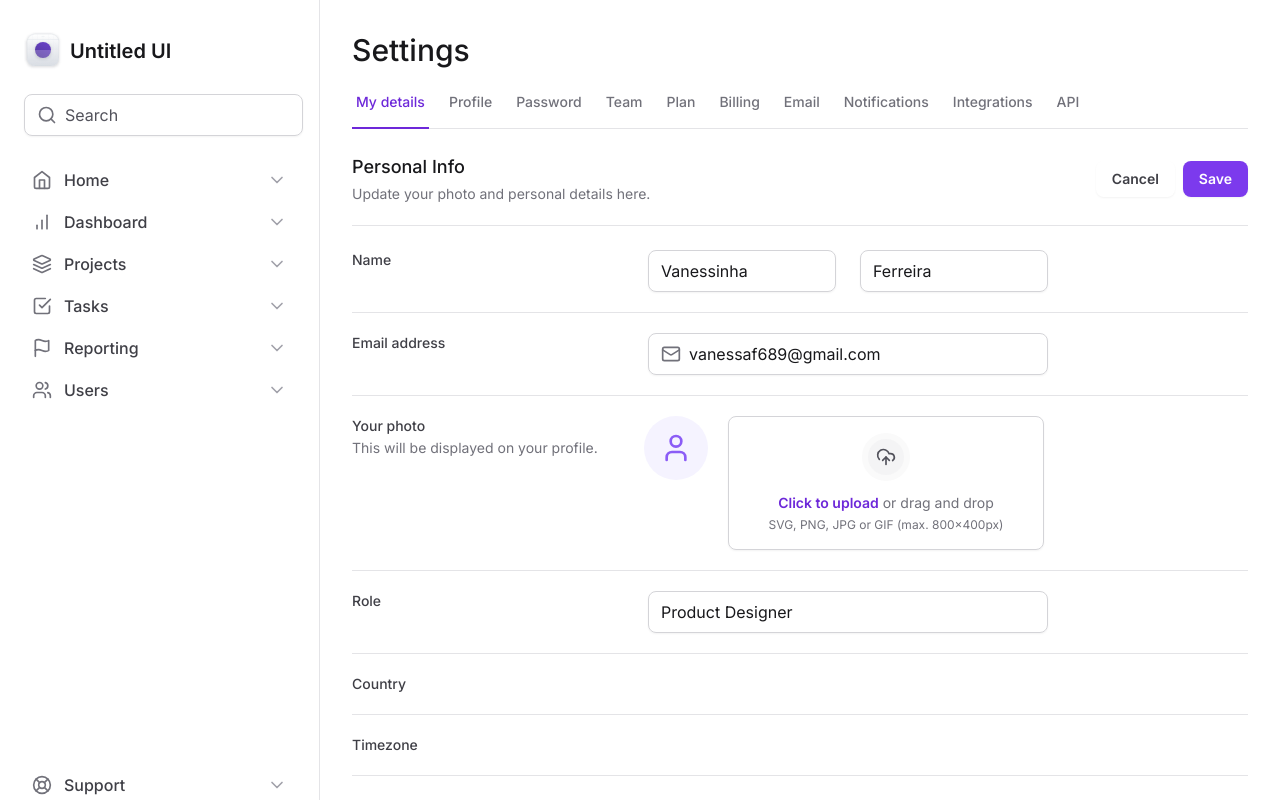
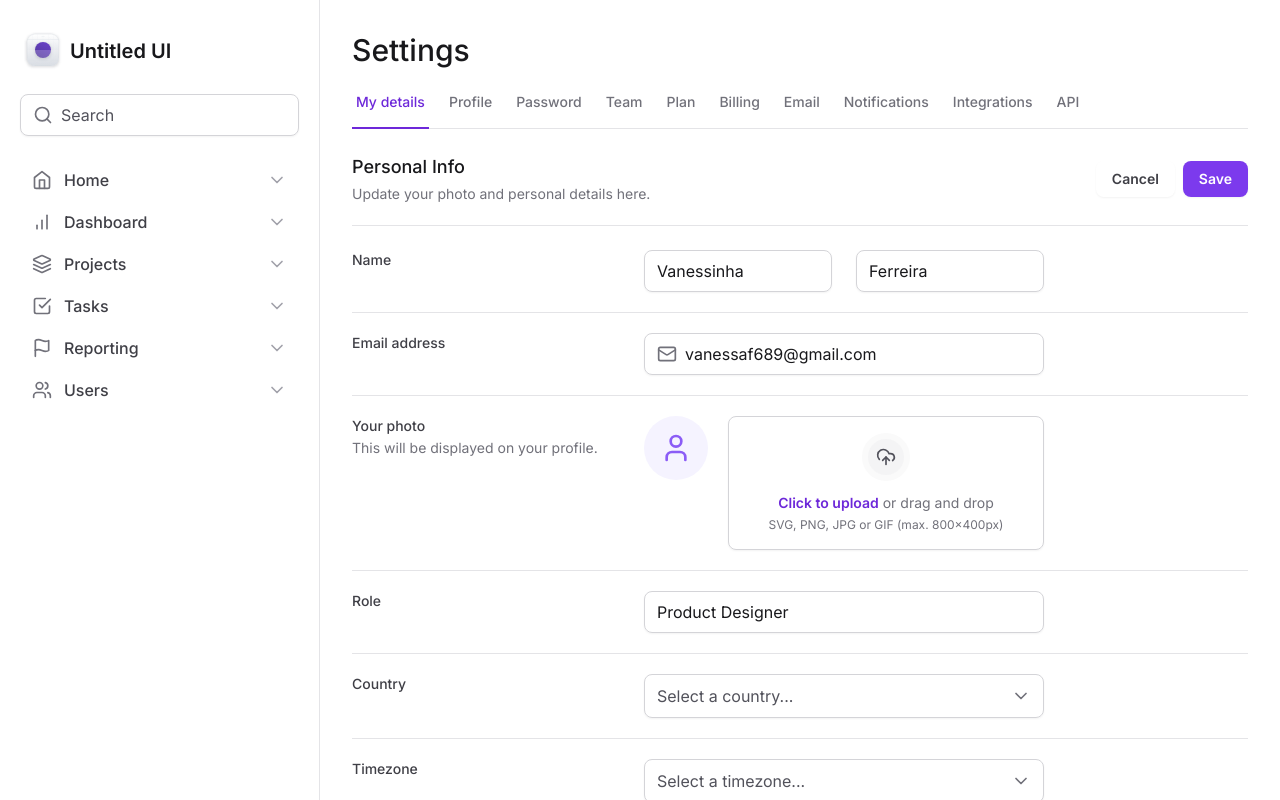
Before and after one commit to Vanessa-Ap-Ferreira/tailwind-next, a Next.js app: page / in a window 1280 px wide. Shown: the top 800 px of the page. Built offline with nearby package versions, Linux system fonts and the light colour scheme.

Commit message:
component: select

```diff
--- a/package.json
+++ b/package.json
@@ -9,6 +9,7 @@
     "lint": "next lint"
   },
   "dependencies": {
+    "@radix-ui/react-select": "^1.2.2",
     "@radix-ui/react-tabs": "^1.0.4",
     "@types/node": "20.5.7",
     "@types/react": "18.2.21",
--- a/src/app/page.tsx
+++ b/src/app/page.tsx
@@ -1,9 +1,11 @@
 
 import { InputControl, InputPrefix, InputRoot } from '@/components/Input'
 import { SetttingsTabs } from '@/components/SettingsTabs'
-import { Mail } from 'lucide-react'
 
 import * as FileInput from '@/components/Form/FileInput'
+import { Select } from '@/components/Form/Select'
+import { SelectItem } from '@/components/Form/Select/SelectItem'
+import { Mail } from 'lucide-react'
 
 export default function Home() {
   return (
@@ -78,12 +80,18 @@
 
           <div className='grid gap-3 grid-cols-form pt-5'>
             <label htmlFor='country' className='text-sm font-medium text-zinc-700'>Country</label>
-            <div></div>
+            <Select placeholder='Select a country...' >
+              <SelectItem value='br' text='Brazil' />
+              <SelectItem value='us' text='United States' />
+            </Select>
           </div>
 
           <div className='grid gap-3 grid-cols-form pt-5'>
             <label htmlFor='timezone' className='text-sm font-medium text-zinc-700'>Timezone</label>
-            <div></div>
+            <Select placeholder='Select a timezone...' >
+              <SelectItem value='utc8' text='Pacific Standard Time (UTC-08:00)' />
+              <SelectItem value='utc3' text='America São Paulo (UTC-03:00)' />
+            </Select>
           </div>
 
           <div className='grid gap-3 grid-cols-form pt-5'>
--- /dev/null
+++ b/src/components/Form/Select/SelectItem.tsx
@@ -0,0 +1,26 @@
+'use client'
+
+import * as Select from '@radix-ui/react-select';
+import { Check } from "lucide-react";
+
+export interface SelectItemProps extends Select.SelectItemProps {
+  text: string
+}
+
+export function SelectItem({ text, ...props }: SelectItemProps) {
+  return (
+    <>
+      <Select.Item
+        className='flex items-center justify-between gap-2 px-3 py-2.5 outline-none data-[highlighted]:bg-zinc-50'
+        {...props}
+      >
+        <Select.ItemText className='text-black'>
+          {text}
+        </Select.ItemText>
+        <Select.ItemIndicator>
+          <Check className='h-4 w-4 text-violet-500' />
+        </Select.ItemIndicator>
+      </Select.Item>
+    </>
+  )
+}
--- /dev/null
+++ b/src/components/Form/Select/index.tsx
@@ -0,0 +1,38 @@
+'use client'
+
+import * as SelectPrimitve from '@radix-ui/react-select'
+import { ChevronDown } from 'lucide-react'
+import { ReactNode } from 'react'
+
+export interface SelectProps {
+  children: ReactNode
+  placeholder: string
+}
+
+export function Select({ children, placeholder }: SelectProps) {
+  return (
+    <SelectPrimitve.Root>
+
+      <SelectPrimitve.Trigger className='flex h-11 w-full items-center justify-between gap-2 rounded-lg border border-zinc-300 px-3 py-2 shadow-sm data-[placeholder]:text-zinc-600 outline-none'>
+        <SelectPrimitve.Value className='text-black' placeholder={placeholder} />
+        <SelectPrimitve.Icon>
+          <ChevronDown className='h-5 w-5 text-zinc-500' />
+        </SelectPrimitve.Icon>
+      </SelectPrimitve.Trigger>
+
+      <SelectPrimitve.Portal>
+        <SelectPrimitve.Content
+          side='bottom'
+          position='popper'
+          className='z-10 w-[--radix-select-trigger-width] rounded-lg border border-zinc-300 bg-white overflow-hidden'
+          sideOffset={8}
+        >
+          <SelectPrimitve.Viewport>
+            {children}
+          </SelectPrimitve.Viewport>
+        </SelectPrimitve.Content>
+      </SelectPrimitve.Portal>
+
+    </SelectPrimitve.Root>
+  )
+}
--- a/src/components/Input/index.tsx
+++ b/src/components/Input/index.tsx
@@ -22,7 +22,7 @@
 export function InputRoot(props: InputRootProps) {
   return (
     <div
-      className="mx-1 flex w-full items-center gap-2 rounded-lg border border-zinc-300 px-3 py-2 shadow-sm"
+      className="flex w-full items-center gap-2 rounded-lg border border-zinc-300 px-3 py-2 shadow-sm"
       {...props}
     />
   )
```
